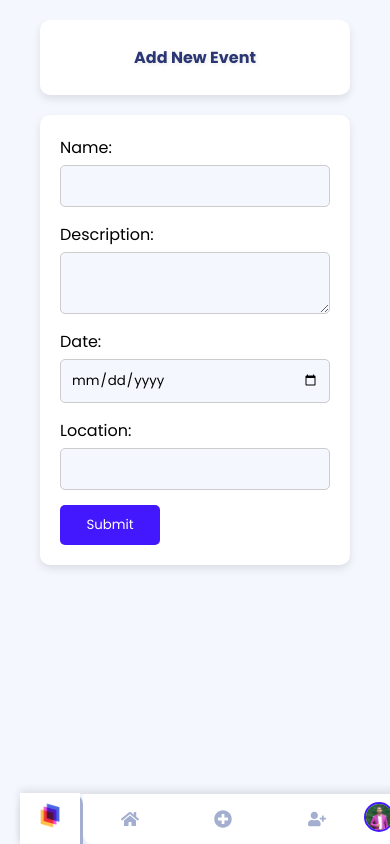
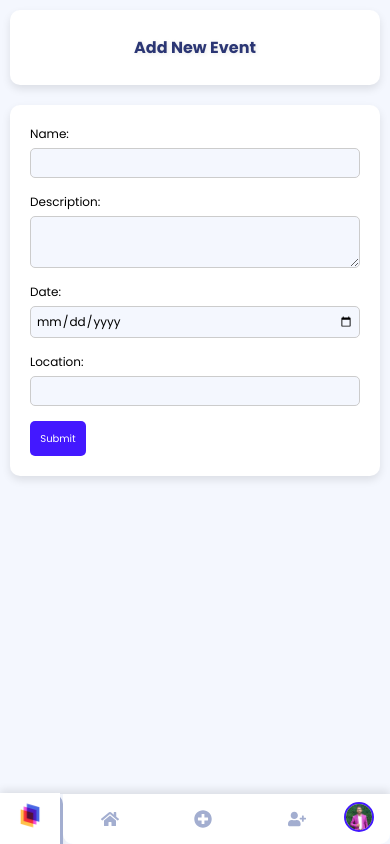
Before and after one commit to Ravisadilanka/Event_Management_System, a React (Vite) app in the folder Frontend/: page /addevent in a window 390 px wide. Built offline with nearby package versions, Linux system fonts and the light colour scheme.

Commit message:
Updated add event page styles for responsive to mobile and tablet view

```diff
--- a/Frontend/src/pages/addEvent/AddEvent.css
+++ b/Frontend/src/pages/addEvent/AddEvent.css
@@ -11,6 +11,7 @@
   height: 95vh;
   overflow-y: auto;
 }
+
 .addevent {
   background-color: white;
   border-radius: 10px;
@@ -74,3 +75,55 @@
 .attendee-form button:hover {
   background-color: #CC0000;
 }
+
+@media (max-width: 768px) {
+  .addevent-container {
+    padding: 15px;
+  }
+
+  .addevent-container-right {
+    padding: 0;
+    margin-left: 15px;
+
+  }
+
+  .addevent label {
+    font-size: 14px;
+  }
+
+  .addevent input {
+    font-size: 14px;
+  }
+
+
+  .addevent input,
+  .addevent textarea {
+    padding: 5px;
+  }
+
+  .addevent button {
+    font-size: 10px;
+    width: 56px;
+    height: 35px;
+  }
+}
+
+@media (max-width: 480px) {
+  .addevent-container {
+    padding: 0;
+  }
+
+  .addevent-container-right {
+    margin-left: 0;
+    padding: 10px;
+  }
+
+  .addevent label {
+    font-size: 12px;
+  }
+
+  .addevent input {
+    font-size: 12px;
+  }
+
+}
--- a/Frontend/src/pages/viewEvent/ViewEvent.css
+++ b/Frontend/src/pages/viewEvent/ViewEvent.css
@@ -95,6 +95,8 @@
   padding: 10px;
   cursor: pointer;
   transition: background-color 0.3s ease;
+  width: 68px;
+  height: 40px;
 }
 
 .event-form button:hover {
@@ -123,8 +125,8 @@
   background-color: #CC0000;
 }
 
-@media (max-width: 768px){
-  .viewevent-container{
+@media (max-width: 768px) {
+  .viewevent-container {
     padding: 15px;
   }
 
@@ -142,14 +144,19 @@
     font-size: 14px;
   }
 
-  .attendees-list h3{
-    font-size: 18px;
-  }
-  .edit-attendee-title{
+  .attendees-list h3 {
     font-size: 18px;
   }
 
-  .event-form label{
+  .edit-attendee-title {
+    font-size: 18px;
+  }
+
+  .event-form label {
+    font-size: 14px;
+  }
+
+  .event-form input {
     font-size: 14px;
   }
 
@@ -160,10 +167,12 @@
 
   .event-form button {
     font-size: 10px;
+    width: 56px;
+    height: 35px;
   }
 }
 
-@media (max-width: 480px){
+@media (max-width: 480px) {
   .viewevent-container {
     padding: 0;
   }
@@ -181,20 +190,20 @@
     font-size: 12px;
   }
 
-.attendees-list h3{
+  .attendees-list h3 {
     font-size: 16px;
   }
 
-.edit-attendee-title{
+  .edit-attendee-title {
     font-size: 16px;
   }
 
-.event-form label{
+  .event-form label {
     font-size: 12px;
   }
 
-.event-form input,
-.event-form textarea {
-  padding: 5px;
+  .event-form input {
+    font-size: 12px;
   }
+
 }
--- a/Frontend/src/pages/viewEvent/ViewEvent.jsx
+++ b/Frontend/src/pages/viewEvent/ViewEvent.jsx
@@ -182,12 +182,14 @@ const ViewEvent = () => {
                     </label>
                   </div>
                 ))}
+                <div className="event-buttons">
                 <button type="button" onClick={handleSave}>
                   Save
                 </button>
                 <button type="button" onClick={handleCancel}>
                   Cancel
                 </button>
+                </div>
               </form>
             </div>
           ) : (
```
Lines whose indentation alone changed are shown as unchanged.
